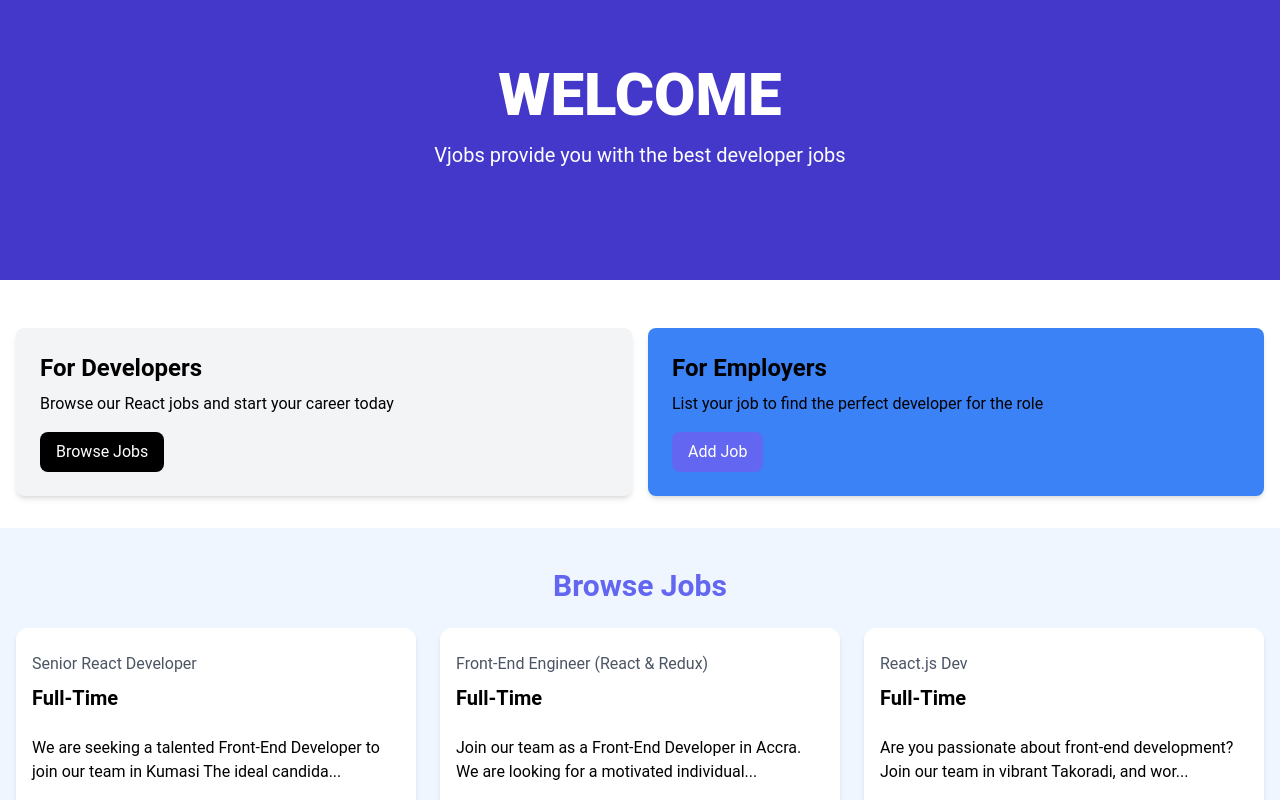
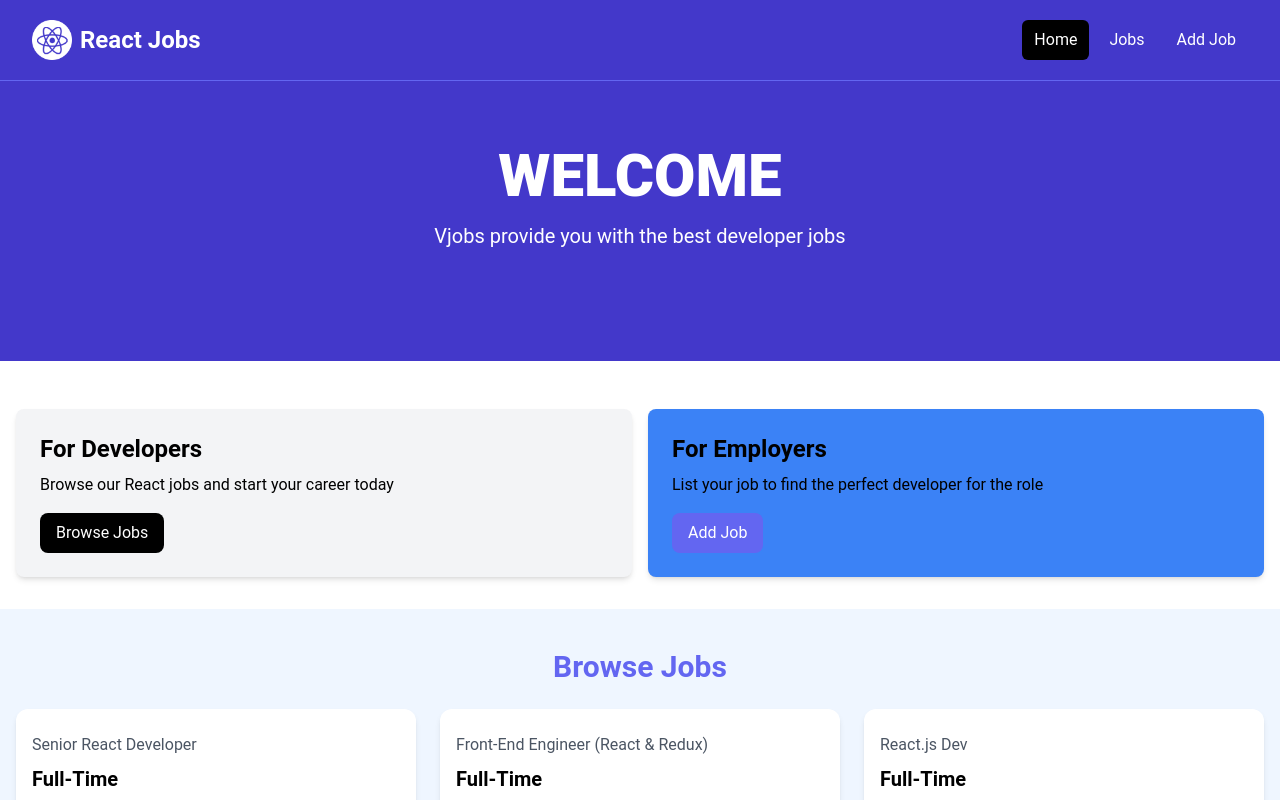
Before and after one commit to icechris/react-jobs, a React app: page / in a window 1280 px wide. Shown: the top 800 px of the page. Built offline with nearby package versions, Linux system fonts and the light colour scheme; the HTML template or start-up script is replaced by a standard one.

Commit message:
Changed from a tag to Link tag to prevent my page from refreshing everytime

```diff
--- a/src/App.jsx
+++ b/src/App.jsx
@@ -1,11 +1,15 @@
 import {Route , createBrowserRouter , createRoutesFromElements, RouterProvider} from 'react-router-dom';
 import HomePage from './pages/HomePage';
+import MainLayout from './layout/MainLayout';
 
 
 
 
 const router = createBrowserRouter (
-  createRoutesFromElements (<Route index element = {<HomePage />}/>)
+  createRoutesFromElements (<Route path = '/' element ={<MainLayout />}>
+    <Route index element = {<HomePage />}/>
+    <Route path ='/jobs' element =  {<HomePage />}/>
+  </Route>)
 );
 const App = () => {
   return (
--- /dev/null
+++ b/src/JobsPage.jsx
@@ -0,0 +1,11 @@
+import React from 'react'
+
+const JobsPage = () => {
+  return (
+    <div>
+
+    </div>
+  )
+}
+
+export default JobsPage
--- a/src/components/Navbar.jsx
+++ b/src/components/Navbar.jsx
@@ -1,5 +1,8 @@
+
 import React from 'react';
+import {Link } from 'react-router-dom';
 import logo from '../assets/images/logo.png';
+import { LiaJenkins } from 'react-icons/lia';
 
 const Navbar = () => {
   return (
@@ -22,21 +25,18 @@ const Navbar = () => {
             </a>
             <div className="md:ml-auto">
               <div className="flex space-x-2">
-                <a
-                  href="/index.html"
+                <Link
+                  to="/index.html"
                   className="text-white bg-black hover:bg-gray-900 hover:text-white rounded-md px-3 py-2"
-                  >Home</a
-                >
-                <a
-                  href="/jobs.html"
+                  >Home</Link>
+                <Link
+                  to="/jobs.html"
                   className="text-white hover:bg-gray-900 hover:text-white rounded-md px-3 py-2"
-                  >Jobs</a
-                >
-                <a
-                  href="/add-job.html"
+                  >Jobs</Link>
+                <Link
+                  to="/add-job.html"
                   className="text-white hover:bg-gray-900 hover:text-white rounded-md px-3 py-2"
-                  >Add Job</a
-                >
+                  >Add Job</Link>
               </div>
             </div>
           </div>
--- a/src/layout/MainLayout.jsx
+++ b/src/layout/MainLayout.jsx
@@ -1,11 +1,14 @@
-import React from 'react'
+import { Outlet } from 'react-router-dom';
+import React from 'react';
+import Navbar from '../components/Navbar';
 
 const MainLayout = () => {
   return (
     <>
-
+    <Navbar />
+      <Outlet />
     </>
   )
 }
 
-export default MainLayout
+export default MainLayout;
```
